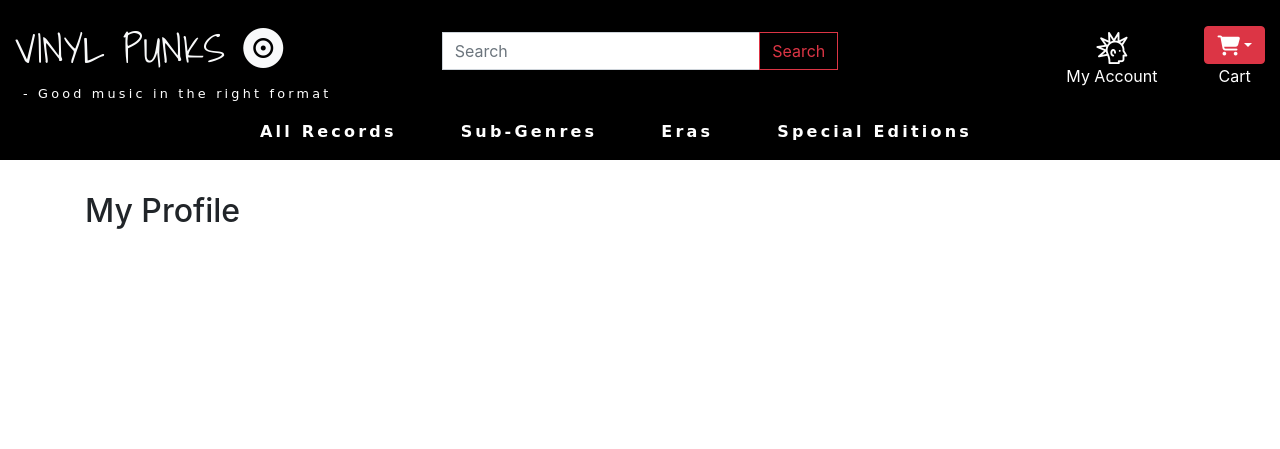
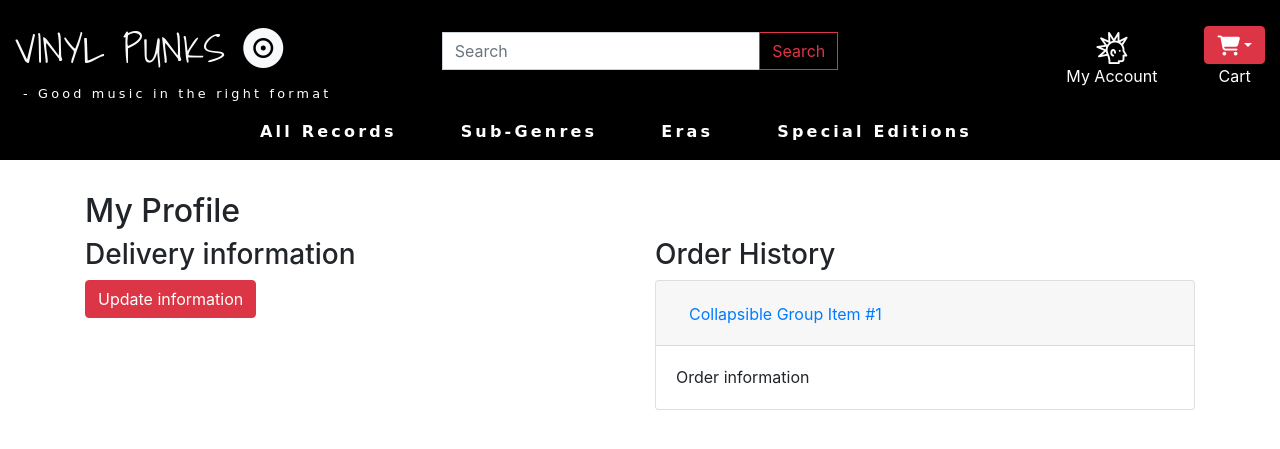
Before and after one commit to Code-Institute-Submissions/vinyl-punks, a Django app: page /profile/ in a window 1280 px wide. Shown: the top 449 px of the page. Run offline with Django 3.2, Linux system fonts and the light colour scheme; some libraries are stand-ins or nearby versions.

Commit message:
Added simple mark up with delivery info and accordion for order history

```diff
--- a/profiles/templates/profiles/profile.html
+++ b/profiles/templates/profiles/profile.html
@@ -2,13 +2,37 @@
 
 {% block content %}
 <div class="container clear-header">
-    <div class="">
-        <h2>My Profile</h2>
+    <h2>My Profile</h2>
+    <div class="row">
         <div class="col-12 col-md-6">
-
+            <h3>Delivery information</h3>
+            <form action="{% url 'profile' %}" method="POST">
+                {% csrf_token %}
+                {{ form|crispy }}
+                <button class="btn btn-danger">Update information</button>
+            </form>
         </div>
         <div class="col-12 col-md-6">
+            <h3>Order History</h3>
+            <div class="accordion" id="accordionExample">
+                <div class="card">
+                    <div class="card-header" id="headingOne">
+                        <h2 class="mb-0">
+                            <button class="btn btn-link" type="button" data-toggle="collapse" data-target="#collapseOne"
+                                aria-expanded="true" aria-controls="collapseOne">
+                                Collapsible Group Item #1
+                            </button>
+                        </h2>
+                    </div>
 
+                    <div id="collapseOne" class="collapse show" aria-labelledby="headingOne"
+                        data-parent="#accordionExample">
+                        <div class="card-body">
+                            Order information
+                        </div>
+                    </div>
+                </div>
+            </div>
         </div>
     </div>
 </div>
```
